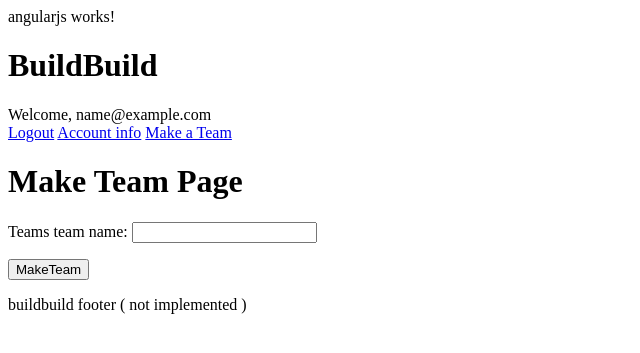
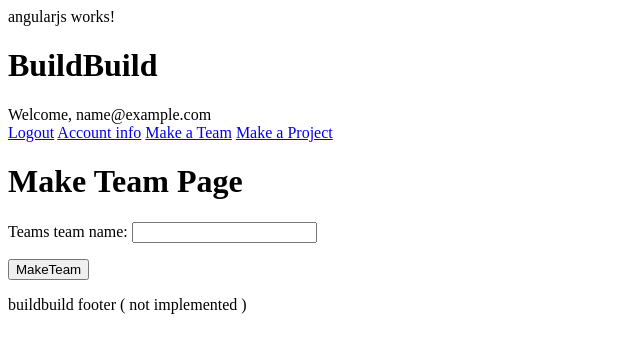
Before and after one commit to buildbuild/buildbuild, a Django app: page /maketeam/ in a window 1280 px wide. Shown: the top 353 px of the page, without its empty margins (0-640 px from the left). Run offline with Django 3.2, Linux system fonts and the light colour scheme; the visitor is signed in with stand-in values (Sample User, id 1); parts of the project's set-up code (start-up, migrations or seed data) failed here and were passed over; some libraries are stand-ins or nearby versions.

Commit message:
hred for make project added

```diff
--- a/buildbuild/templates/base.html
+++ b/buildbuild/templates/base.html
@@ -26,7 +26,7 @@
       <a href="/logout/">Logout</a>
       <a href="/account/">Account info</a>
       <a href="/maketeam/">Make a Team</a>
-      {#      <a href="/makeproject/">Make a Project</a> #}
+      <a href="/makeproject/">Make a Project</a>
     {% else %}
       <a href="/login/">Login</a>
 	  <a href="/signup/">SignUp</a>
```
